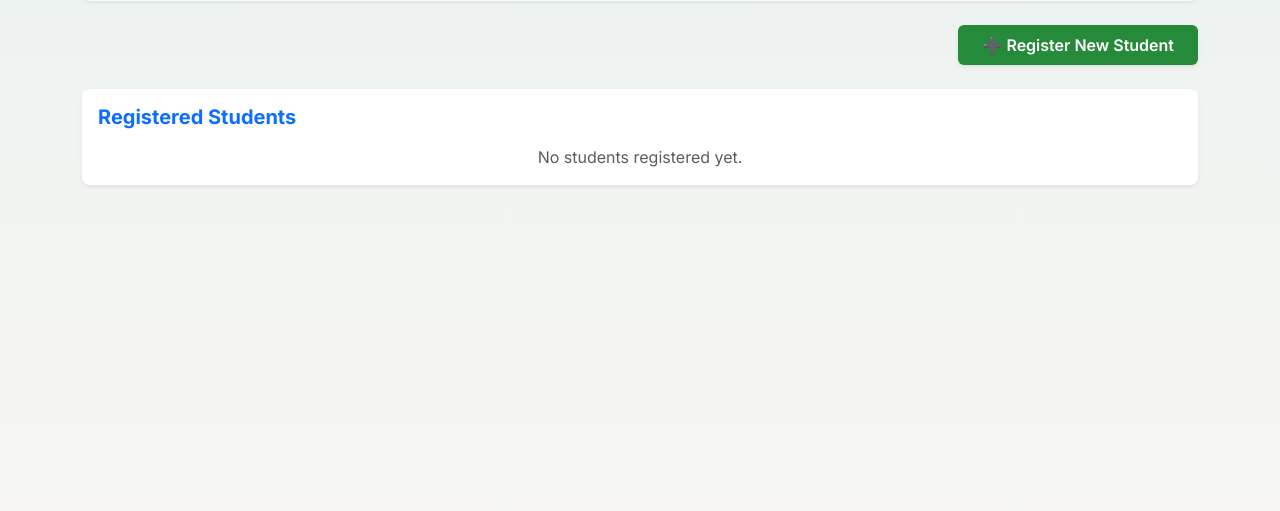
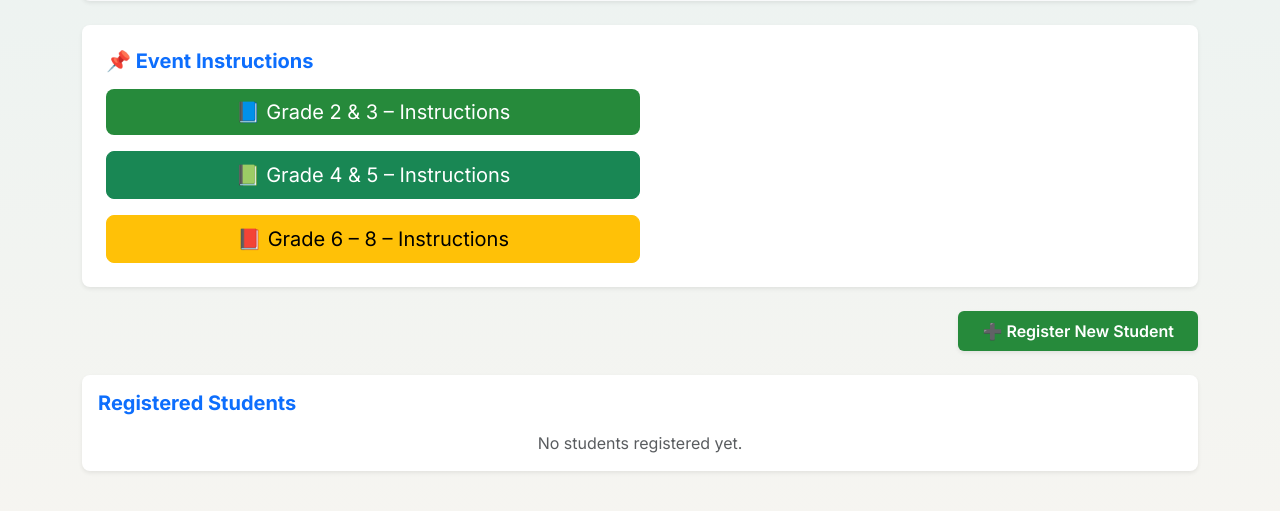
Before and after one commit to suprajav2024-ux/csk-student-registration, a Flask app: template templates/dashboard.html in a window 1280 px wide. Shown: the part 273-784 px from the top of the page. Run offline with Flask 3, Linux system fonts and the light colour scheme; the template is opened without the code that fills it, so the values that code supplies are empty.

Commit message:
Update dashboard.html

```diff
--- a/templates/dashboard.html
+++ b/templates/dashboard.html
@@ -31,6 +31,33 @@
           👥 Total Registered: {{ total_students }}
         </span>
       </div>
+    </div>
+  </div>
+</div>
+
+<!-- 🔹 Event Instructions Buttons -->
+<div class="container mb-4">
+  <div class="card shadow-sm border-0 rounded-3 p-4">
+    <h5 class="fw-bold text-primary mb-3">📌 Event Instructions</h5>
+
+    <div class="d-grid gap-3 col-md-6">
+      <a href="https://docs.google.com/spreadsheets/d/10afPYlNcUVrIqdW4ejN52c7U2LtlV95ujgEdH7CqxUk/edit?usp=sharing"
+         target="_blank"
+         class="btn btn-primary btn-lg">
+        📘 Grade 2 & 3 – Instructions
+      </a>
+
+      <a href="https://docs.google.com/spreadsheets/d/1Vs9grv9YbrYbDZ4fBKTy6BDQqBrQIRWu34Oeir1WINM/edit?gid=763781878#gid=763781878"
+         target="_blank"
+         class="btn btn-success btn-lg">
+        📗 Grade 4 & 5 – Instructions
+      </a>
+
+      <a href="https://docs.google.com/spreadsheets/d/1OwELwU7BaiiqHASlY1Lh0JRMt3IVmrGlc75M3zukqPI/edit?gid=27570644#gid=27570644"
+         target="_blank"
+         class="btn btn-warning btn-lg">
+        📕 Grade 6 – 8 – Instructions
+      </a>
     </div>
   </div>
 </div>
```
